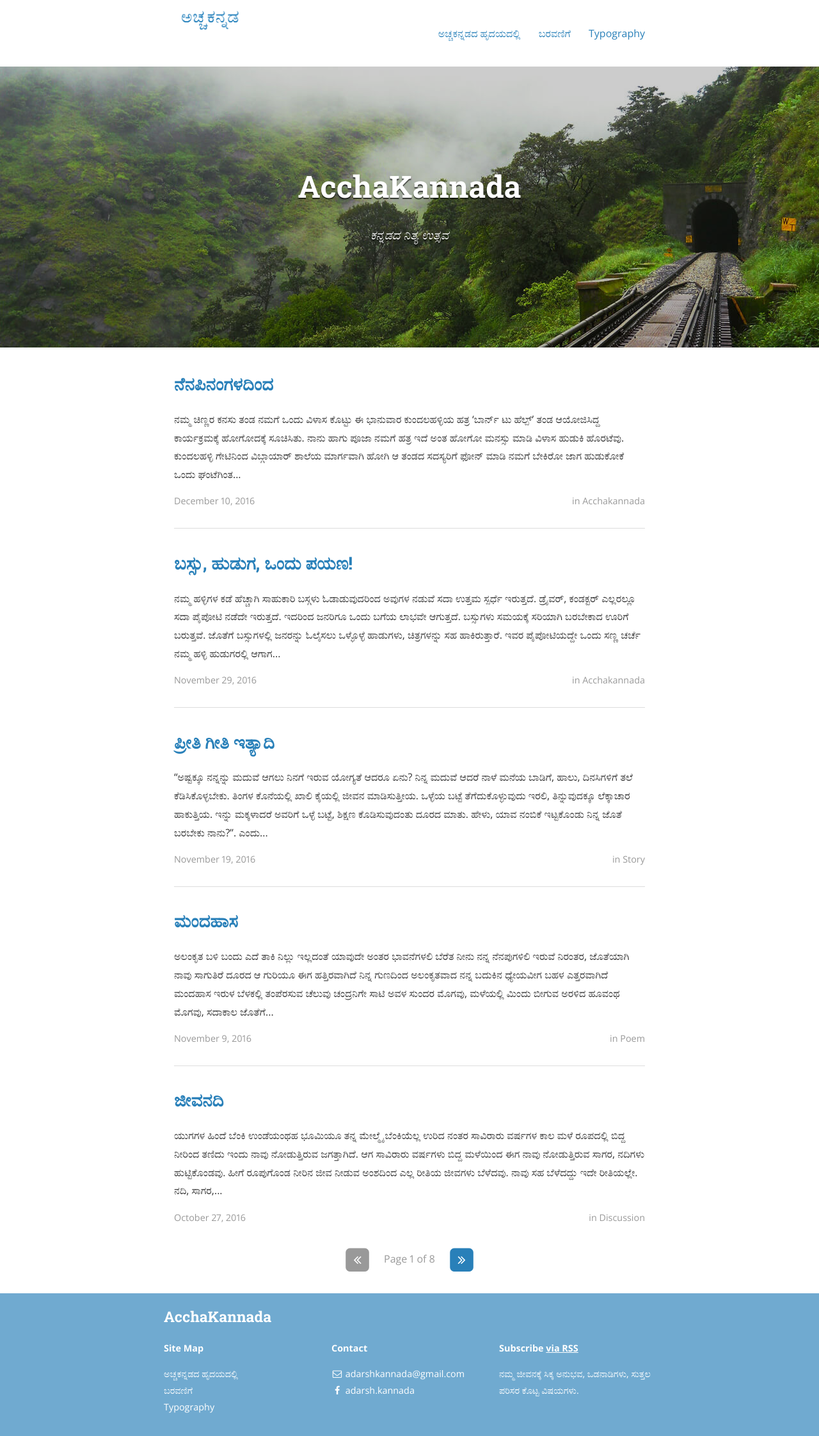
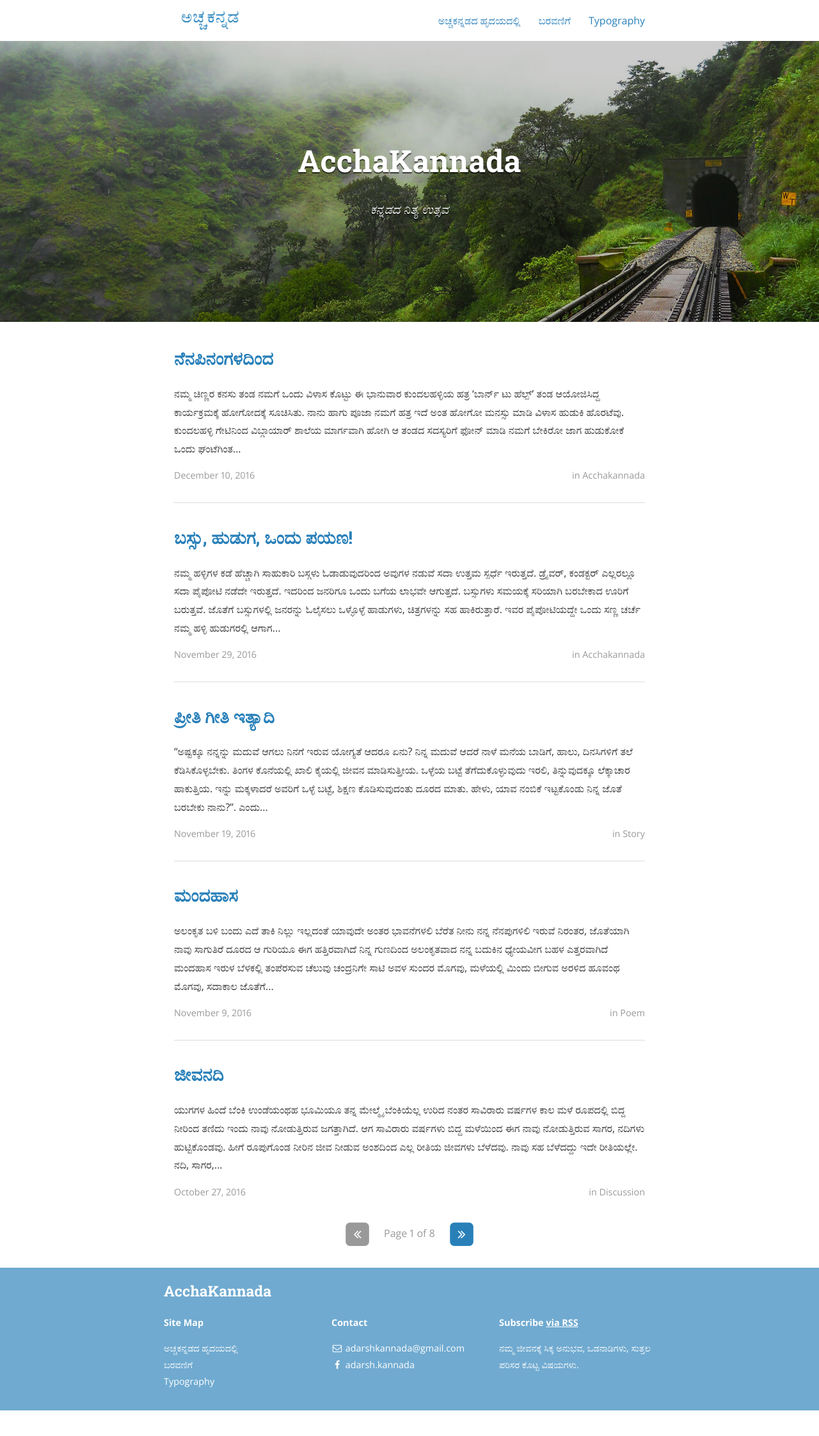
Before and after one commit to bencentra/centrarium, a Jekyll site: the page built from index.html, in a window 1280 px wide. Shown: the whole page at 64% size. Built offline with Jekyll 4.4.1, drawn with Linux system fonts in a browser that asks for light colours; nearby versions of some CDN libraries; the list of posts is cut into pages by our own code; a style sheet for code colours, icons or effects is not loaded; after the commit the page ends 2204 px from its top, so only the background shows below that.

Commit message:
Update _layout.scss

```diff
--- a/_sass/_layout.scss
+++ b/_sass/_layout.scss
@@ -143,7 +143,7 @@ pre code.hljs {
     padding: 1.25em 0;
     @include media ($tablet) {
       float: right;
-      line-height: 4em;
+      line-height: 1.5em;
     }
   }
   ul.navigation-menu {
```
